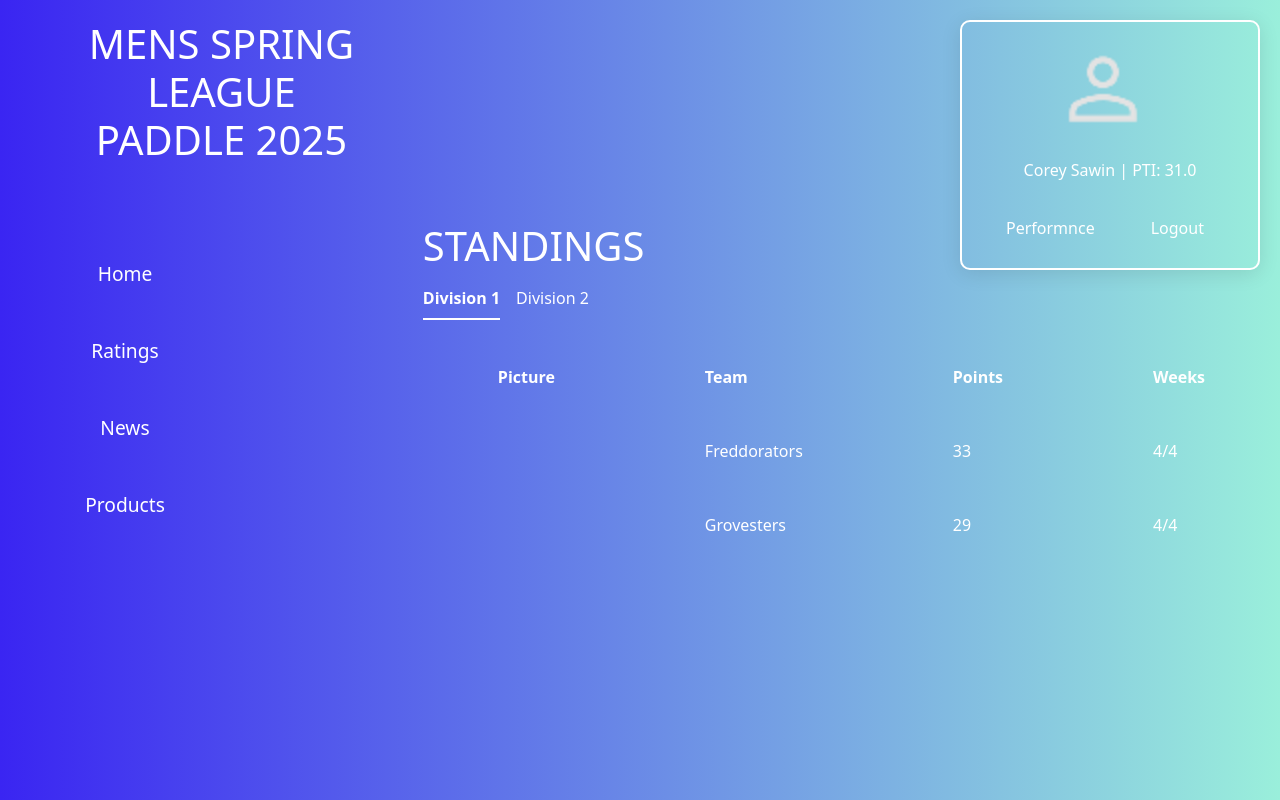
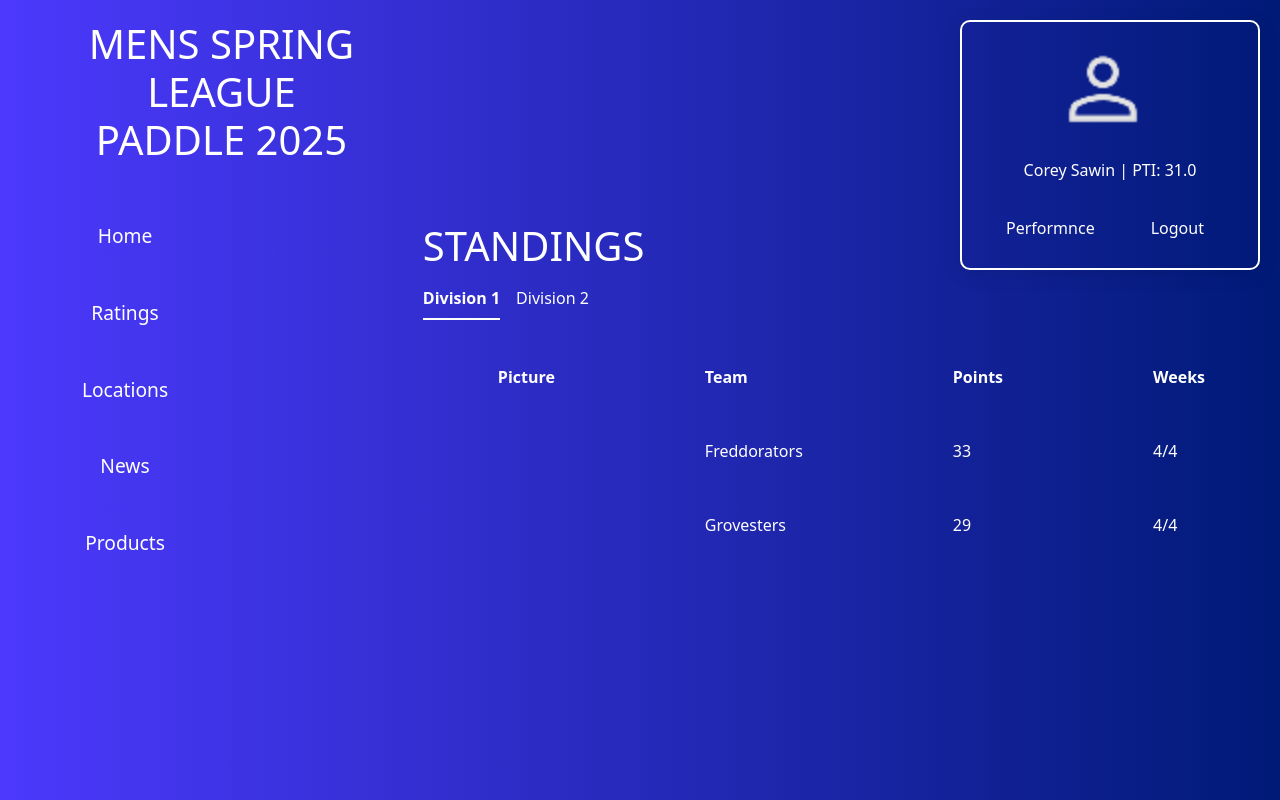
Before and after one commit to sawincp/mapta-spring-league, a Next.js app: page / in a window 1280 px wide. Built offline with nearby package versions, Linux system fonts and the light colour scheme.

Commit message:
update gradient color and add nav button

```diff
--- a/src/app/components/home/sidenav.js
+++ b/src/app/components/home/sidenav.js
@@ -14,6 +14,9 @@ export default function Sidenav() {
           <Nav.Link eventKey="link-2">Ratings</Nav.Link>
         </Button>
         <Button variant="outline-light">
+          <Nav.Link eventKey="link-2">Locations</Nav.Link>
+        </Button>
+        <Button variant="outline-light">
           <Nav.Link eventKey={"link-3"}>News</Nav.Link>
         </Button>
         <Button variant="outline-light">
--- a/src/app/globals.css
+++ b/src/app/globals.css
@@ -1,8 +1,8 @@
 body {
   display: flex;
   background: linear-gradient(to right,
-      #3a25f2,
-      #9aefdb);
+      #4c39fd,
+      #001a77);
   padding: 0;
   margin: 0;
 }
```
